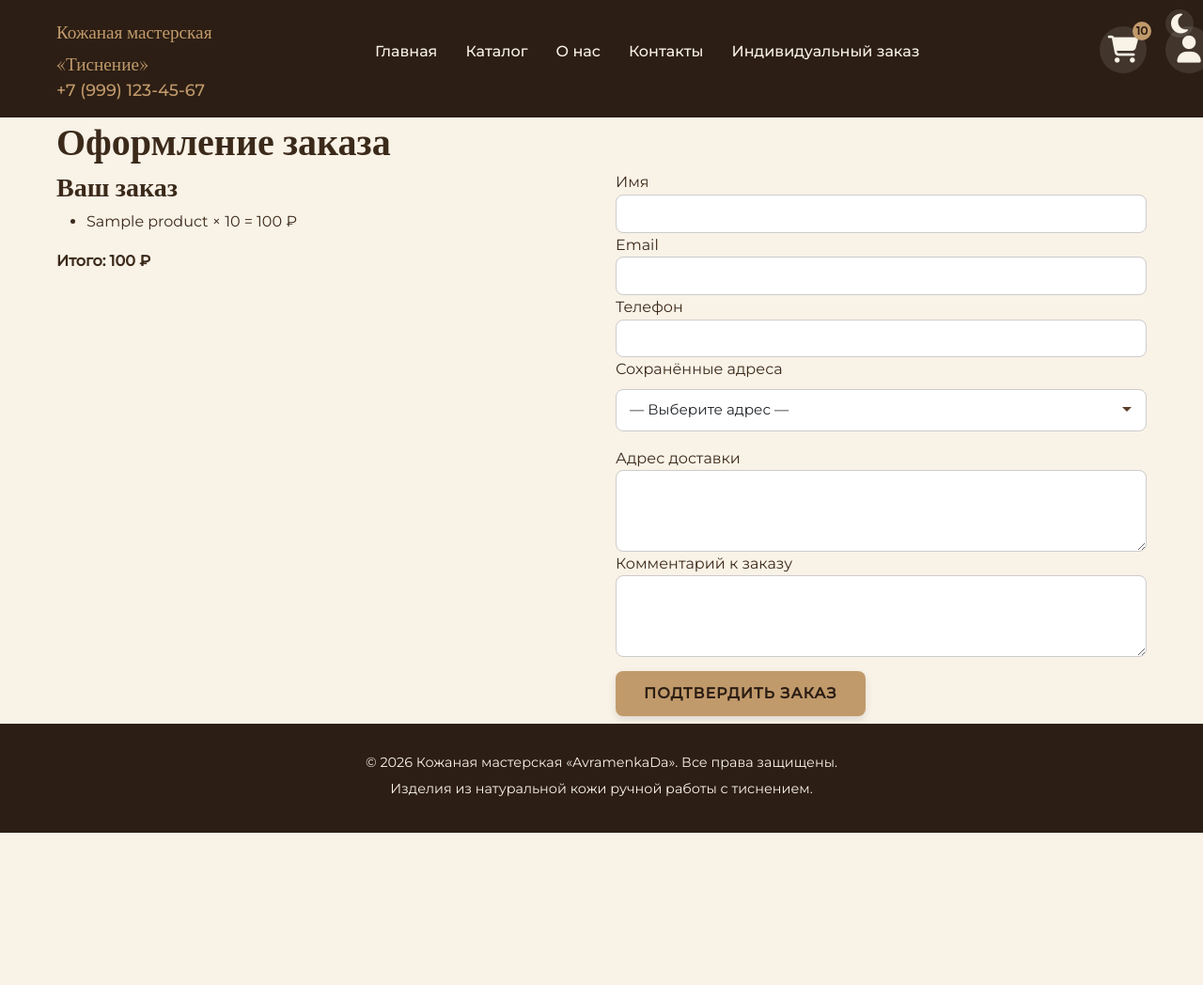
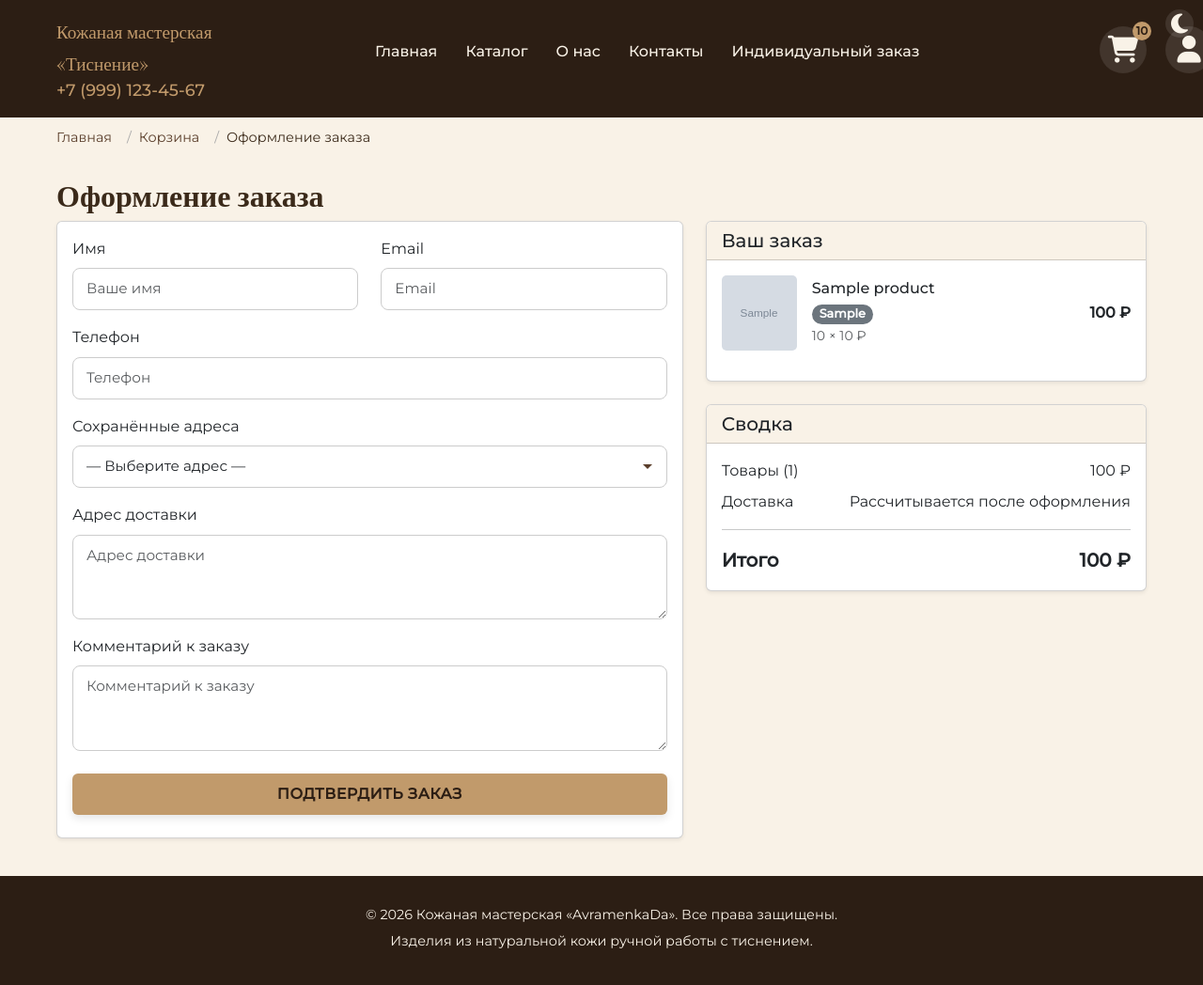
Before and after one commit to dashaavramenko3000-droid/leather-store, a Flask app: page /checkout in a window 1280 px wide. Shown: the whole page at 94% size. Before the commit the page ends 886 px from the top, so only its background shows below. Run offline with Flask 3, Linux system fonts and the light colour scheme; a user stored in the database is signed in; tables that the repository leaves empty hold one stand-in row (values such as "Sample post"); grey boxes marked "Sample" are stand-in pictures; some libraries are stand-ins or nearby versions.

Commit message:
1) изменен дизайн страницы оформления заказа 2) добавлен отступ до подвала

```diff
--- a/app/templates/checkout.html
+++ b/app/templates/checkout.html
@@ -3,38 +3,52 @@
 {% block title %}Оформление заказа{% endblock %}
 
 {% block content %}
-<div class="container">
-    <h1>Оформление заказа</h1>
-    <div style="display: grid; grid-template-columns: 1fr 1fr; gap: 30px;">
-        <div>
-            <h3>Ваш заказ</h3>
-            <ul>
-                {% for item in cart_items %}
-                <li>{{ item.product.name }} × {{ item.quantity }} = {{ item.subtotal }} ₽</li>
+<div class="container checkout-page">
+    <!-- Хлебные крошки -->
+    <nav aria-label="breadcrumb">
+        <ol class="breadcrumb">
+            <li class="breadcrumb-item"><a href="{{ url_for('main.home') }}">Главная</a></li>
+            <li class="breadcrumb-item"><a href="{{ url_for('main.cart') }}">Корзина</a></li>
+            <li class="breadcrumb-item active" aria-current="page">Оформление заказа</li>
+        </ol>
+    </nav>
+
+    <h2>Оформление заказа</h2>
+
+    <div class="row g-4">
+        <!-- Левая колонка:  адрес -->
+        <div class="col-lg-7">
+            <!-- Форма оформления -->
+            <div class="card shadow-sm">
+                <div class="card-body">
+                    <form method="POST" hx-boost="false">
+                        {{ form.hidden_tag() }}
+
+                        <div class="row">
+                            <div class="col-md-6 mb-3">
+                                {{ form.customer_name.label(class="form-label") }}
+                                {{ form.customer_name(class="form-control", placeholder="Ваше имя") }}
+                                {% for error in form.customer_name.errors %}
+                                <div class="text-danger">{{ error }}</div>
                                 {% endfor %}
-            </ul>
-            <p><strong>Итого: {{ total }} ₽</strong></p>
                             </div>
-        <div>
-            <form method="POST">
-                {{ form.hidden_tag() }}
-                <div class="form-group">
-                    {{ form.customer_name.label }}<br>
-                    {{ form.customer_name(class="form-control",id="customer_name", style="width:100%; padding:8px;") }}
-                    {% for error in form.customer_name.errors %}<span style="color:red;">{{ error }}</span>{% endfor %}
+                            <div class="col-md-6 mb-3">
+                                {{ form.customer_email.label(class="form-label") }}
+                                {{ form.customer_email(class="form-control", placeholder="Email") }}
+                                {% for error in form.customer_email.errors %}
+                                <div class="text-danger">{{ error }}</div>
+                                {% endfor %}
                             </div>
-                <div class="form-group">
-                    {{ form.customer_email.label }}<br>
-                    {{ form.customer_email(class="form-control",id="customer_email", style="width:100%; padding:8px;")
-                    }}
-                    {% for error in form.customer_email.errors %}<span style="color:red;">{{ error }}</span>{% endfor %}
                         </div>
-                <div class="form-group">
-                    {{ form.customer_phone.label }}<br>
-                    {{ form.customer_phone(class="form-control",id="customer_phone", style="width:100%; padding:8px;",
-                    maxlength="20") }}
-                    {% for error in form.customer_phone.errors %}<span style="color:red;">{{ error }}</span>{% endfor %}
+
+                        <div class="mb-3">
+                            {{ form.customer_phone.label(class="form-label") }}
+                            {{ form.customer_phone(class="form-control", placeholder="Телефон") }}
+                            {% for error in form.customer_phone.errors %}
+                            <div class="text-danger">{{ error }}</div>
+                            {% endfor %}
                         </div>
+
                         {% if saved_addresses %}
                         <div class="mb-3">
                             <label for="saved_address" class="form-label">Сохранённые адреса</label>
@@ -47,143 +61,93 @@
                                 {% endfor %}
                             </select>
                         </div>
-                <script>
-                    function fillAddress(value) {
-                        const addressTextarea = document.getElementById('address');
-                        if (addressTextarea) {
-                            addressTextarea.value = value;
-                        }
-                    }
-                </script>
                         {% endif %}
-                <div class="form-group">
-                    {{ form.address.label }}<br>
-                    {{ form.address(rows=3, class="form-control", id="customer_address",style="width:100%;
-                    padding:8px;") }}
-                </div>
-                <div class="form-group">
-                    {{ form.comment.label }}<br>
-                    {{ form.comment(rows=3, class="form-control", id="customer_comment", style="width:100%;
-                    padding:8px;") }}
-                    {% for error in form.comment.errors %}
-                    <span style="color:red;">{{ error }}</span>
+
+                        <div class="mb-3">
+                            {{ form.address.label(class="form-label") }}
+                            {{ form.address(class="form-control", rows=3, placeholder="Адрес доставки") }}
+                            {% for error in form.address.errors %}
+                            <div class="text-danger">{{ error }}</div>
                             {% endfor %}
                         </div>
-                <button type="submit" class="btn" style="margin-top: 15px;">Подтвердить заказ</button>
+
+                        <div class="mb-3">
+                            {{ form.comment.label(class="form-label") }}
+                            {{ form.comment(class="form-control", rows=3, placeholder="Комментарий к заказу") }}
+                            {% for error in form.comment.errors %}
+                            <div class="text-danger">{{ error }}</div>
+                            {% endfor %}
+                        </div>
+
+                        <button type="submit" class="btn btn-leather w-100">Подтвердить заказ</button>
                     </form>
                 </div>
             </div>
         </div>
 
 
-{% block scripts %}
+        <!-- Правая колонка: товары и сводка -->
+        <div class="col-lg-5">
+            <!-- Блок "Ваш заказ" -->
+            <div class="card shadow-sm mb-4">
+                <div class="card-header bg-light">
+                    <h5 class="mb-0">Ваш заказ</h5>
+                </div>
+                <div class="card-body">
+                    {% for item in cart_items %}
+                    <div class="d-flex align-items-center mb-3">
+                        <div class="me-3">
+                            {% set main_image = item.product.images|sort(attribute='order')|first %}
+                            {% if main_image %}
+                            <img src="{{ url_for('static', filename=main_image.image_path) }}" class="cart-item-img"
+                                 alt="{{ item.product.name }}">
+                            {% else %}
+                            <img src="{{ url_for('static', filename='img/placeholder.png') }}" class="cart-item-img"
+                                 alt="Нет изображения">
+                            {% endif %}
+                        </div>
+                        <div class="flex-grow-1">
+                            <h6 class="mb-1">{{ item.product.name }}</h6>
+                            <span class="badge bg-secondary">{{ item.product.product_type }}</span>
+                            <div class="text-muted small">{{ item.quantity }} × {{ item.product.price }} ₽</div>
+                        </div>
+                        <div class="fw-bold">{{ item.subtotal }} ₽</div>
+                    </div>
+                    {% endfor %}
+                </div>
+            </div>
+
+            <!-- Блок "Сводка" -->
+            <div class="card shadow-sm">
+                <div class="card-header bg-light">
+                    <h5 class="mb-0">Сводка</h5>
+                </div>
+                <div class="card-body">
+                    <div class="d-flex justify-content-between mb-2">
+                        <span>Товары ({{ cart_items|length }})</span>
+                        <span>{{ total }} ₽</span>
+                    </div>
+                    <div class="d-flex justify-content-between mb-2">
+                        <span>Доставка</span>
+                        <span>Рассчитывается после оформления</span>
+                    </div>
+                    <hr>
+                    <div class="d-flex justify-content-between fs-5 fw-bold">
+                        <span>Итого</span>
+                        <span>{{ total }} ₽</span>
+                    </div>
+                </div>
+            </div>
+        </div>
+    </div>
+</div>
+
 <script>
-    document.addEventListener('DOMContentLoaded', function () {
-        // Получаем поля
-        const phoneInput = document.getElementById('customer_phone');
-        const nameInput = document.getElementById('customer_name');
-        const addressInput = document.getElementById('customer_address');
-        const commentInput = document.getElementById('customer_comment');
-
-        // Функция показа ошибки
-        function showError(input, message) {
-            let errorSpan = input.parentElement.querySelector('.validation-error');
-            if (!errorSpan) {
-                errorSpan = document.createElement('span');
-                errorSpan.className = 'validation-error';
-                errorSpan.style.color = 'red';
-                errorSpan.style.fontSize = '0.9rem';
-                input.parentElement.appendChild(errorSpan);
-            }
-            errorSpan.textContent = message;
-            input.style.borderColor = 'red';
-        }
-
-        function clearError(input) {
-            const errorSpan = input.parentElement.querySelector('.validation-error');
-            if (errorSpan) errorSpan.remove();
-            input.style.borderColor = '';
-        }
-
-        // Валидация телефона
-        if (phoneInput) {
-            phoneInput.addEventListener('input', function () {
-                // Удаляем все недопустимые символы
-                let cleaned = this.value.replace(/[^\d\s\-\(\)\+]/g, '');
-                // Ограничиваем длину 20 символов
-                if (cleaned.length > 20) cleaned = cleaned.slice(0, 20);
-                this.value = cleaned;
-
-                // Проверяем минимальную длину (10 цифр)
-                const digitsOnly = cleaned.replace(/\D/g, '');
-                if (digitsOnly.length < 10) {
-                    showError(this, 'Минимум 10 цифр в номере');
-                } else {
-                    clearError(this);
-                }
-            });
-
-            phoneInput.addEventListener('blur', function () {
-                const digitsOnly = this.value.replace(/\D/g, '');
-                if (digitsOnly.length < 10) {
-                    showError(this, 'Минимум 10 цифр в номере');
-                }
-            });
-        }
-
-        // Валидация имени
-        if (nameInput) {
-            nameInput.addEventListener('input', function () {
-                // Разрешаем буквы, пробел, дефис, апостроф
-                let cleaned = this.value.replace(/[^A-Za-zА-Яа-яЁё\s\-']/g, '');
-                if (cleaned.length > 50) cleaned = cleaned.slice(0, 50);
-                this.value = cleaned;
-                if (this.value.length === 0) {
-                    showError(this, 'Имя обязательно');
-                } else {
-                    clearError(this);
-                }
-            });
-        }
-
-        // Ограничение длины для адреса и комментария
-        function limitLength(input, maxLen) {
-            input.addEventListener('input', function () {
-                if (this.value.length > maxLen) {
-                    this.value = this.value.slice(0, maxLen);
-                    showError(this, `Максимум ${maxLen} символов`);
-                } else {
-                    clearError(this);
-                }
-            });
-        }
-
-        if (addressInput) limitLength(addressInput, 200);
-        if (commentInput) limitLength(commentInput, 200);
-
-        // Перед отправкой формы проводим финальную проверку
-        const form = document.querySelector('form');
-        form.addEventListener('submit', function (e) {
-            let isValid = true;
-
-            if (phoneInput) {
-                const digitsOnly = phoneInput.value.replace(/\D/g, '');
-                if (digitsOnly.length < 10) {
-                    showError(phoneInput, 'Введите корректный телефон (минимум 10 цифр)');
-                    isValid = false;
+    function fillAddress(value) {
+        const textarea = document.querySelector('textarea[name="address"]');
+        if (textarea && value) {
+            textarea.value = value;
         }
     }
-
-            if (nameInput && nameInput.value.trim() === '') {
-                showError(nameInput, 'Имя обязательно');
-                isValid = false;
-            }
-
-            if (!isValid) {
-                e.preventDefault();
-            }
-        });
-    });
 </script>
 {% endblock %}
-{% endblock %}
--- a/static/css/style.css
+++ b/static/css/style.css
@@ -40,6 +40,7 @@ body {
 
 main {
     flex: 1 0 auto; /* футер прижат к низу */
+    padding-bottom: 40px;
 }
 
 .container {
```
Lines whose indentation alone changed are shown as unchanged.
